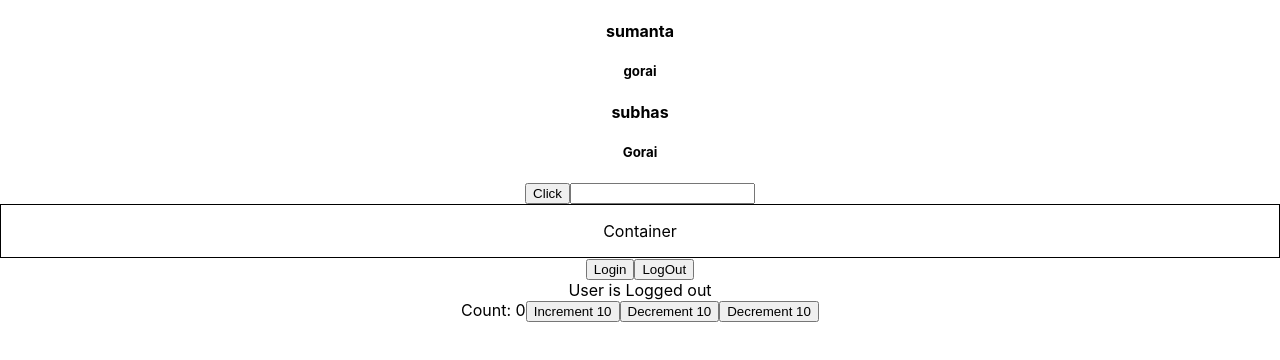
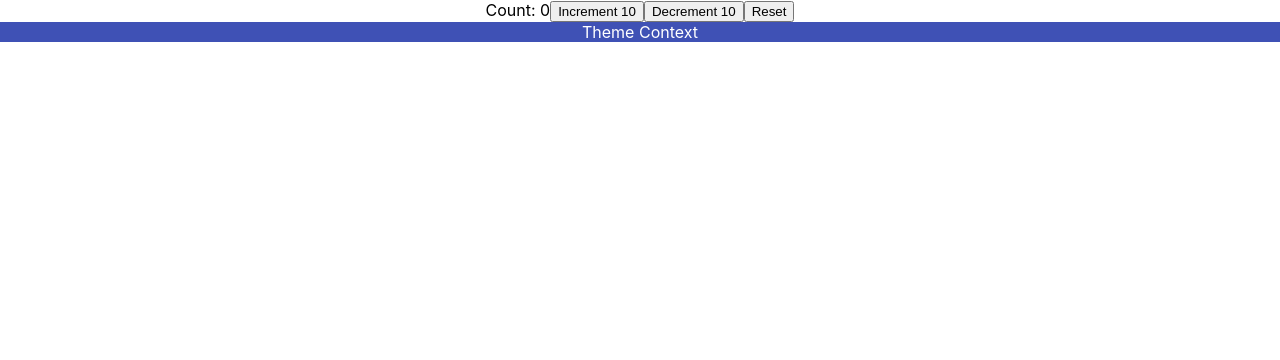
Before and after one commit to sumanta2/react-typescript-demo, a React (Create React App) app: page / in a window 1280 px wide. Shown: the top 360 px of the page. Built offline with nearby package versions, Linux system fonts and the light colour scheme.

Commit message:
13 vdo14 useContext hook type

```diff
--- a/src/App.tsx
+++ b/src/App.tsx
@@ -12,6 +12,8 @@
 import Container from './components/Container';
 import Loggedin from './components/State/Loggedin';
 import Counter from './components/State/Counter';
+import { ThemeContextProvider } from './components/context/ThemeContext';
+import Box from './components/context/Box';
 
 function App() {
   const data=[
@@ -31,12 +33,16 @@
      <Heading>I am heading</Heading>
      <Oscar><Heading> Oscar goes to Leomardo Dicpario!</Heading></Oscar>
       <Greet name="Student's" isLoggedIn={false} />   messageCount set optional attribute so it does not generate error */}
-      <PersonList names={data} />
+      {/* <PersonList names={data} />
       <Button handleClick={(event, id)=> { console.log("Button clicked"+event+id)}}></Button>
       <Input value='' handleChange={(event)=>{console.log(event)}} />
       <Container style={{border:'1px solid black',padding:'1rem'}}/>
-      <Loggedin />
+      <Loggedin /> */}
       <Counter/>
+
+      <ThemeContextProvider>
+        <Box/>
+      </ThemeContextProvider>
 
     </div>
   );
--- a/src/components/State/Counter.tsx
+++ b/src/components/State/Counter.tsx
@@ -37,7 +37,7 @@
         Count: {state.count}
         <button onClick={()=>{dispatch({type:'increment', payload: 10})}}> Increment 10</button>
         <button onClick={()=>{dispatch({type:'decrement', payload: 10})}}> Decrement 10</button>
-        <button onClick={()=>{dispatch({type:'reset'})}}> Decrement 10</button>
+        <button onClick={()=>{dispatch({type:'reset'})}}> Reset</button>
 
 
     </div>
--- /dev/null
+++ b/src/components/context/Box.tsx
@@ -0,0 +1,11 @@
+import { useContext } from "react"
+import { theme } from "./theme"
+import { ThemeContext } from "./ThemeContext"
+
+const Box = () => {
+  return (
+    <div style={{backgroundColor:theme.primary.main,color:theme.primary.text}}>Theme Context</div>
+  )
+}
+
+export default Box
--- /dev/null
+++ b/src/components/context/ThemeContext.tsx
@@ -0,0 +1,11 @@
+import {createContext} from 'react'
+import { theme } from './theme'
+
+ export const ThemeContext=createContext(theme)
+
+type ThemeContextProviderProps = {
+    children:React.ReactNode
+}
+export const ThemeContextProvider=({children}:ThemeContextProviderProps)=>{
+    return <ThemeContext.Provider value={theme}>{children}</ThemeContext.Provider>
+}
--- /dev/null
+++ b/src/components/context/theme.ts
@@ -0,0 +1,10 @@
+export const theme={
+    primary:{
+        main:'#3f51b5',
+        text:'#fff'
+    },
+    secondary:{
+        main:'#f50057',
+        text:'#fff'
+    },
+}
```
Also changed, not shown: Readme.txt.
